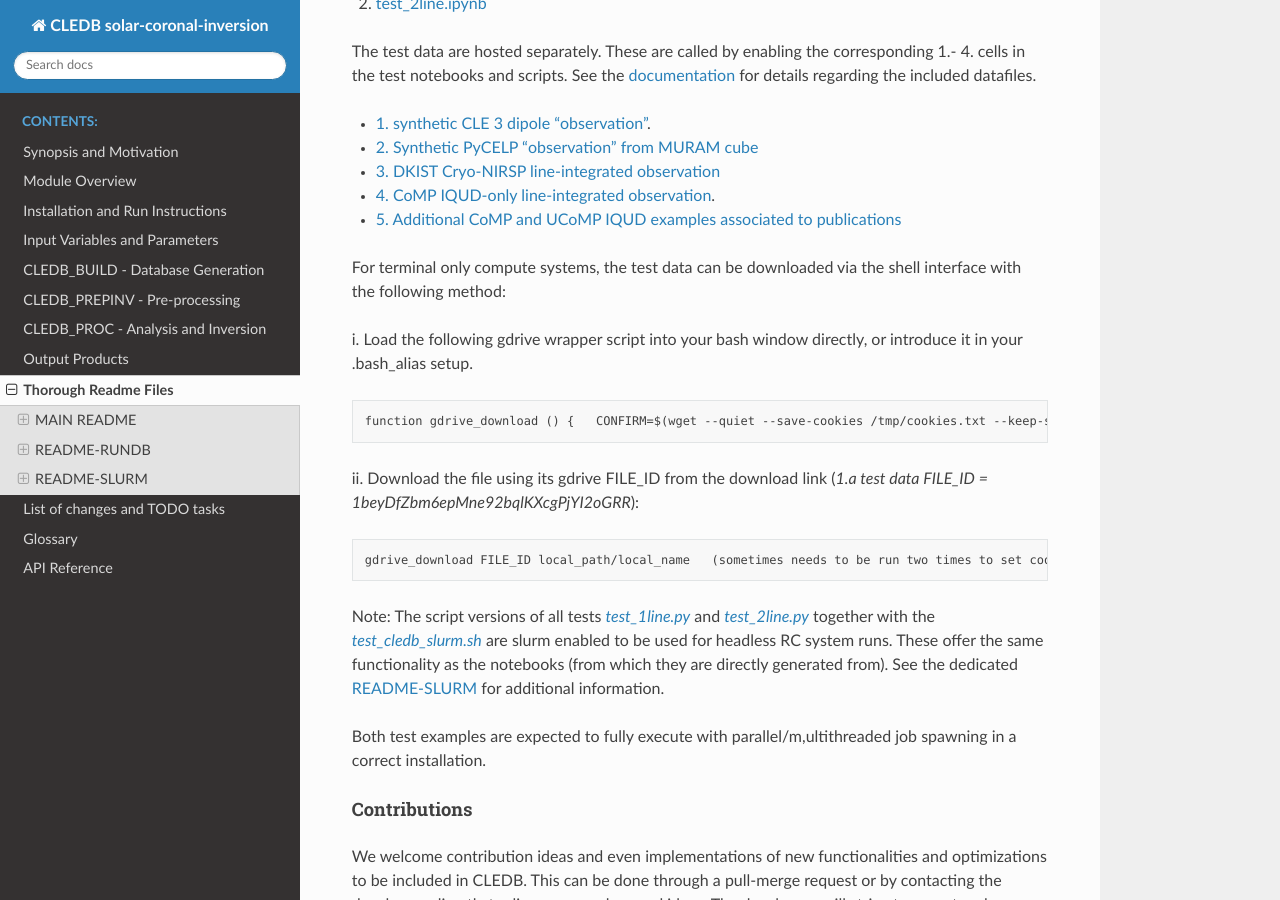
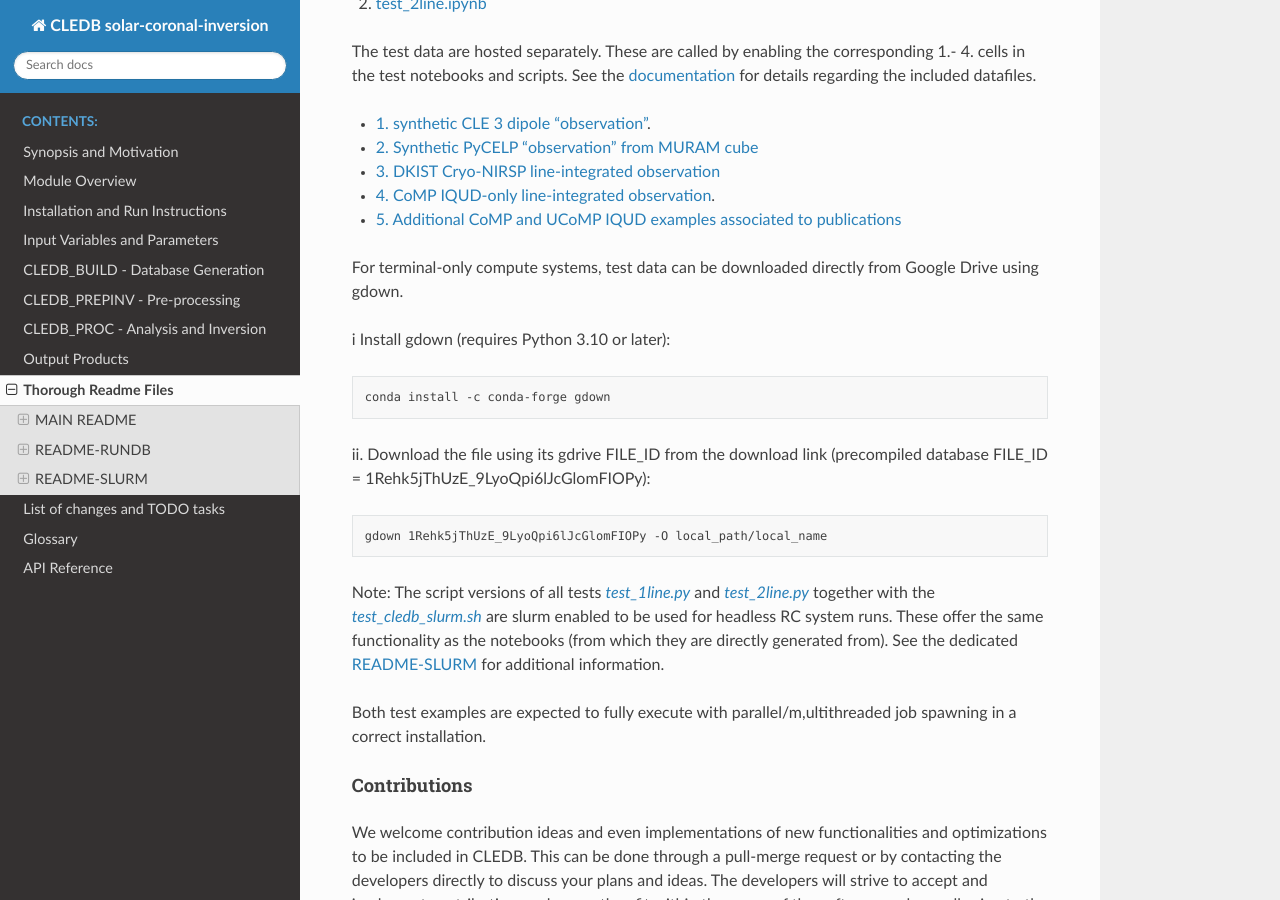
Before and after one commit to arparaschiv/solar-coronal-inversion, a Sphinx documentation site: the page built from docs/source/readmes.rst, in a window 1280 px wide and 900 px high, scrolled down 1789 px. Built offline with Sphinx 7.4.7 and the Read the Docs theme 3.1.0, drawn with Linux system fonts in a browser that asks for light colours.

Commit message:
update-docsrefresh

```diff
--- a/README.md
+++ b/README.md
@@ -52,15 +52,15 @@ The test data are hosted separately. These are called by enabling the correspond
 - [4. CoMP IQUD-only line-integrated observation](https://drive.google.com/file/d/1P1XvRy7VXehkJvmx_zVmhzlSyacOVwtb/view?usp=drive_link).
 - [5. Additional CoMP and UCoMP IQUD examples associated to publications](https://dataverse.harvard.edu/dataset.xhtml?persistentId=doi:10.7910/DVN/Y6M7HJ)
 
-For terminal only compute systems, the test data can be downloaded via the shell interface with the following method:
+For terminal-only compute systems, test data can be downloaded directly from Google Drive using gdown.
 
-i. Load the following gdrive wrapper script into your bash window directly, or introduce it in your .bash_alias setup.
+i Install gdown (requires Python 3.10 or later):
 
-    function gdrive_download () {   CONFIRM=$(wget --quiet --save-cookies /tmp/cookies.txt --keep-session-cookies --no-check-certificate "https://docs.google.com/uc?export=download&id=$1" -O- | sed -rn 's/.*confirm=([0-9A-Za-z_]+).*/\1\n/p');   wget --load-cookies /tmp/cookies.txt "https://docs.google.com/uc?export=download&confirm=$CONFIRM&id=$1" -O $2;   rm -rf /tmp/cookies.txt; }
+    conda install -c conda-forge gdown
 
-ii. Download the file using its gdrive FILE_ID from the download link (*1.a test data FILE_ID = 1beyDfZbm6epMne92bqlKXcgPjYI2oGRR*):
+ii. Download the file using its gdrive FILE_ID from the download link (precompiled database FILE_ID = 1Rehk5jThUzE_9LyoQpi6lJcGlomFIOPy):
 
-    gdrive_download FILE_ID local_path/local_name   (sometimes needs to be run two times to set cookies correctly!)
+    gdown 1Rehk5jThUzE_9LyoQpi6lJcGlomFIOPy -O local_path/local_name
 
 Note: The script versions of all tests *[test_1line.py](./test_1line.py)* and *[test_2line.py](./test_2line.py)* together with the *[test_cledb_slurm.sh](./test_cledb_slurm.sh)* are slurm enabled to be used for headless RC system runs.
 These offer the same functionality as the notebooks (from which they are directly generated from). See the dedicated [README-SLURM](./README-SLURM.md) for additional information.
--- a/docs/source/synopsis.rst
+++ b/docs/source/synopsis.rst
@@ -40,7 +40,7 @@ List of Relevant Publications
 
 Academic journal papers that helped fundament, build and justify CLEDB:
 
-1. `Paraschiv, Yang, Lacatus, & Molnar, ApJL, 2026 <https://ui.adsabs.harvard.edu/abs/2026ApJL/abstract>`_ demonstrates the applicability of the IQUD inversion methodology to both CoMP and UCoMP observations. (in press)
+1. `Paraschiv, Yang, Lacatus, & Molnar, ApJL, 2026 <https://ui.adsabs.harvard.edu/abs/2026arXiv260935100P/abstract>`_ demonstrates the applicability of the IQUD inversion methodology to both CoMP and UCoMP observations. (in press)
 2. `Paraschiv, ApJ, 2026 <https://ui.adsabs.harvard.edu/abs/2026ApJ..1008...29P/abstract>`_ provides the theoretical basis of the IQUD approach and a comprehensive statistical analysis demonstrating the IQUD inversion methodology, with an accuracy comparable to that of Stokes IQUV spectropolarimetry.
 3. `Paraschiv & Judge, SolPhys, 2022 <https://ui.adsabs.harvard.edu/abs/2022SoPh..297...63P/abstract>`_ covered the scientific justification of the algorithm, and the setup of the CLEDB inversion.
 4. `Judge, Casini, & Paraschiv, ApJ, 2021 <https://ui.adsabs.harvard.edu/abs/2021ApJ...912...18J/abstract>`_ discussed the importance of scattering geometry when solving for coronal magnetic fields.
```
Also changed, not shown: docs/source/install.rst (+3 -10 lines).
